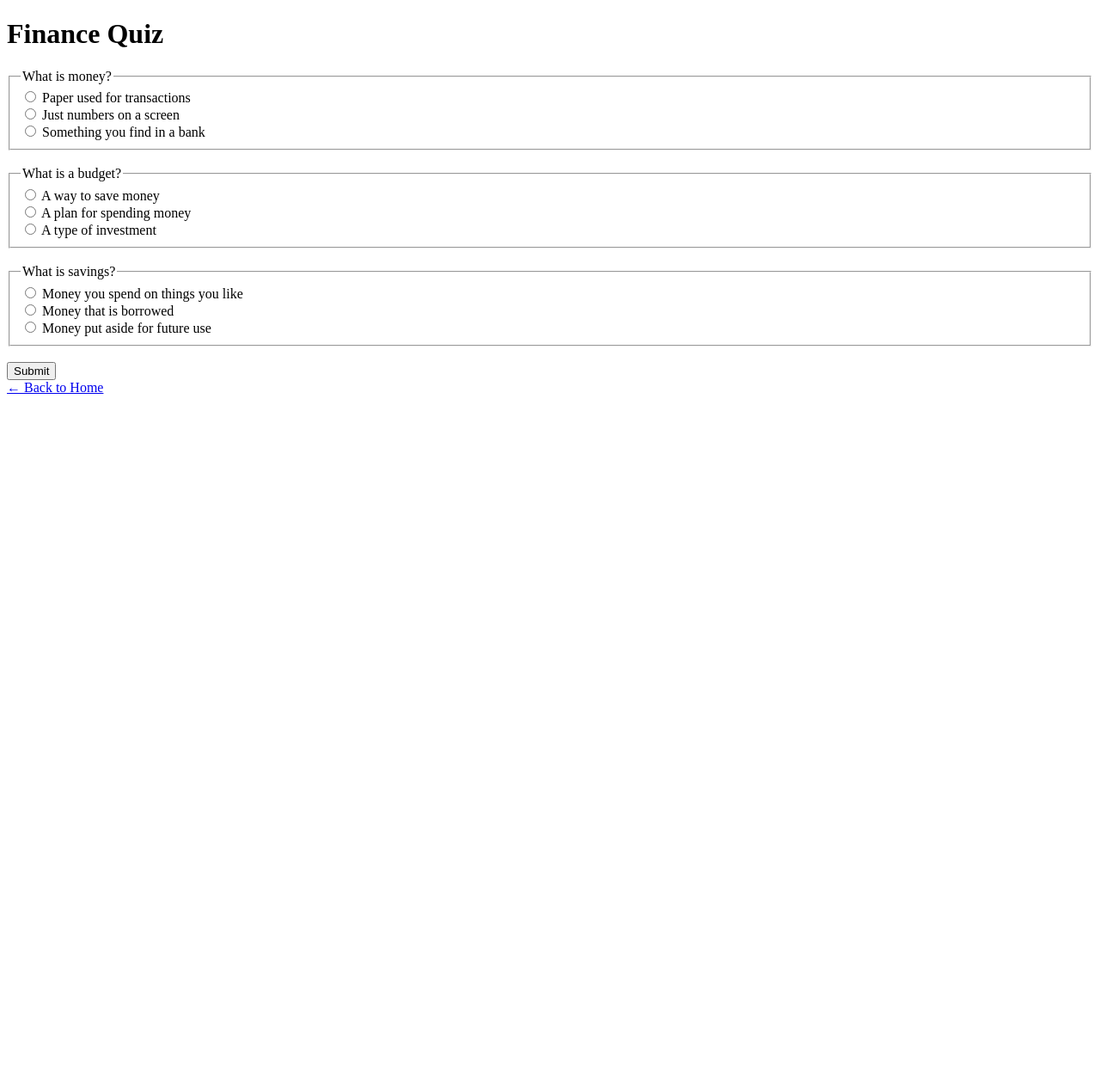
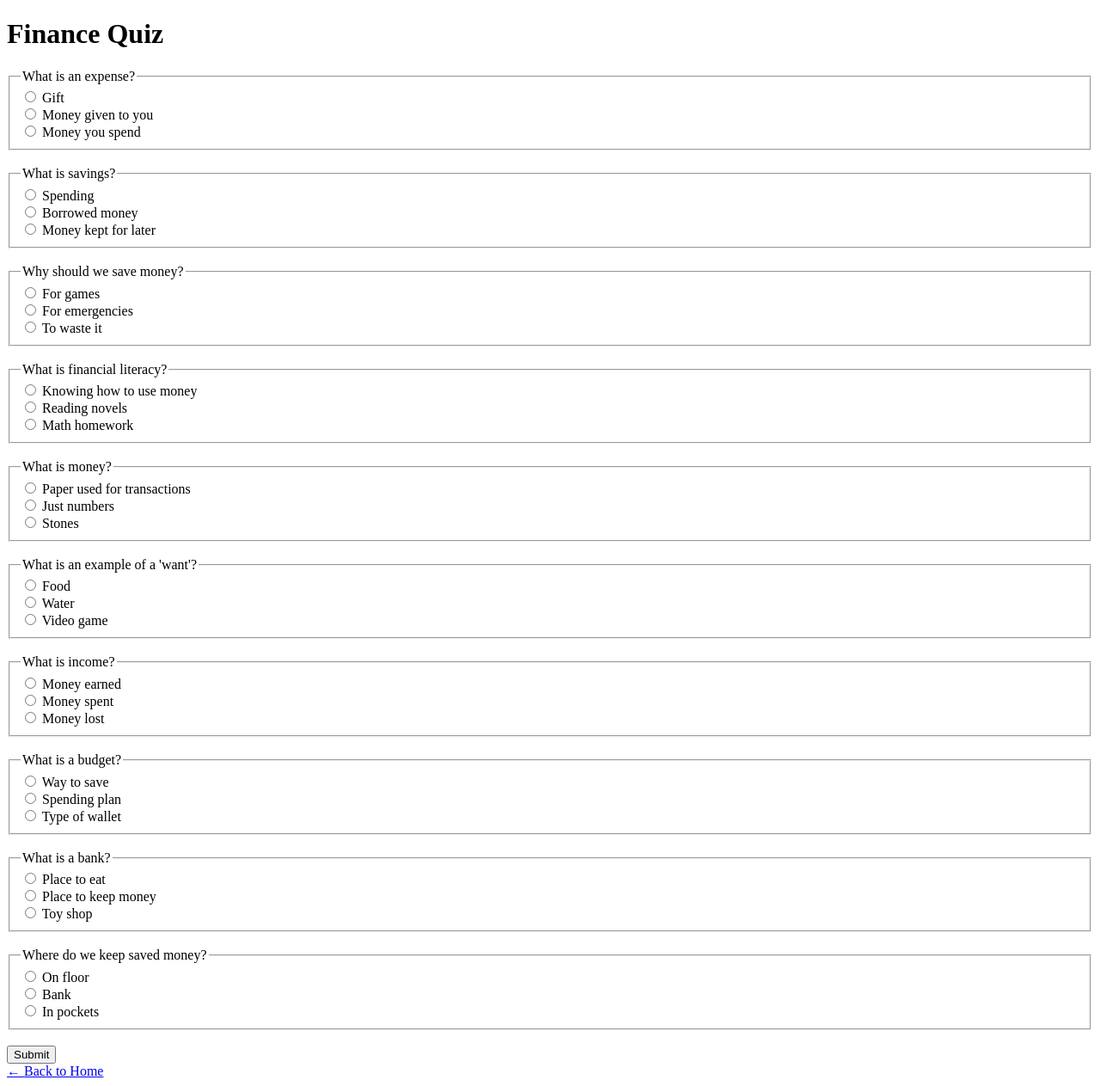
Before and after one commit to Code4Bharat-2025/team2, a Flask app: page /quiz in a window 1280 px wide. Shown: the whole page at 86% size. Before the commit the page ends 458 px from the top, so only its background shows below. Run offline with Flask 3, Linux system fonts and the light colour scheme.

Commit message:
update app

```diff
--- a/app.py
+++ b/app.py
@@ -1,65 +1,89 @@
-from flask import Flask, render_template, request
+from flask import Flask, render_template, request, session, redirect, url_for
+import random
 
 app = Flask(__name__)
+app.secret_key = 'your_secret_key'  # Needed for session
 
-# Define quiz questions and correct answers
-questions = {
-    'q1': {
+# Pool of all questions
+all_questions = [
+    {
         'question': "What is money?",
-        'options': {
-            'a': "Paper used for transactions",
-            'b': "Just numbers on a screen",
-            'c': "Something you find in a bank"
-        },
+        'options': {'a': "Paper used for transactions", 'b': "Just numbers", 'c': "Stones"},
         'answer': 'a'
     },
-    'q2': {
+    {
         'question': "What is a budget?",
-        'options': {
-            'a': "A way to save money",
-            'b': "A plan for spending money",
-            'c': "A type of investment"
-        },
+        'options': {'a': "Way to save", 'b': "Spending plan", 'c': "Type of wallet"},
         'answer': 'b'
     },
-    'q3': {
+    {
         'question': "What is savings?",
-        'options': {
-            'a': "Money you spend on things you like",
-            'b': "Money that is borrowed",
-            'c': "Money put aside for future use"
-        },
+        'options': {'a': "Spending", 'b': "Borrowed money", 'c': "Money kept for later"},
         'answer': 'c'
-    }
-}
-
+    },
+    {
+        'question': "What is a bank?",
+        'options': {'a': "Place to eat", 'b': "Place to keep money", 'c': "Toy shop"},
+        'answer': 'b'
+    },
+    {
+        'question': "What is income?",
+        'options': {'a': "Money earned", 'b': "Money spent", 'c': "Money lost"},
+        'answer': 'a'
+    },
+    {
+        'question': "What is an expense?",
+        'options': {'a': "Gift", 'b': "Money given to you", 'c': "Money you spend"},
+        'answer': 'c'
+    },
+    {
+        'question': "Why should we save money?",
+        'options': {'a': "For games", 'b': "For emergencies", 'c': "To waste it"},
+        'answer': 'b'
+    },
+    {
+        'question': "What is an example of a 'want'?",
+        'options': {'a': "Food", 'b': "Water", 'c': "Video game"},
+        'answer': 'c'
+    },
+    {
+        'question': "Where do we keep saved money?",
+        'options': {'a': "On floor", 'b': "Bank", 'c': "In pockets"},
+        'answer': 'b'
+    },
+    {
+        'question': "What is financial literacy?",
+        'options': {'a': "Knowing how to use money", 'b': "Reading novels", 'c': "Math homework"},
+        'answer': 'a'
+    },
+    # Add more if needed
+]
 
 @app.route('/')
 def home():
     return render_template('home.html')
 
-
 @app.route('/learn')
 def learn():
     return render_template('learn.html')
 
-
 @app.route('/quiz', methods=['GET', 'POST'])
 def quiz():
     if request.method == 'POST':
-        user_answers = {q: request.form.get(q) for q in questions}
+        user_answers = {q: request.form.get(q) for q in session['question_ids']}
+        score = 0
         results = {}
-        score = 0
 
-        for q_id, q_data in questions.items():
-            correct = q_data['answer']
-            user = user_answers.get(q_id)
+        for i, qid in enumerate(session['question_ids']):
+            q = all_questions[qid]
+            user = user_answers.get(str(qid))
+            correct = q['answer']
             is_correct = (user == correct)
             if is_correct:
                 score += 1
-            results[q_id] = {
-                'question': q_data['question'],
-                'options': q_data['options'],
+            results[str(qid)] = {
+                'question': q['question'],
+                'options': q['options'],
                 'correct': correct,
                 'user': user,
                 'is_correct': is_correct
@@ -67,8 +91,11 @@ def quiz():
 
         return render_template('result.html', score=score, results=results)
 
-    return render_template('quiz.html', questions=questions)
-
+    # GET: Select 10 random questions
+    question_ids = random.sample(range(len(all_questions)), 10)
+    session['question_ids'] = [str(qid) for qid in question_ids]
+    selected_questions = {str(qid): all_questions[qid] for qid in question_ids}
+    return render_template('quiz.html', questions=selected_questions)
 
 if __name__ == '__main__':
     app.run(debug=True)
--- a/templates/quiz.html
+++ b/templates/quiz.html
@@ -1,7 +1,6 @@
 <!DOCTYPE html>
-<html lang="en">
+<html>
 <head>
-    <meta charset="UTF-8">
     <title>Finance Quiz</title>
 </head>
 <body>
--- a/templates/result.html
+++ b/templates/result.html
@@ -1,7 +1,6 @@
 <!DOCTYPE html>
-<html lang="en">
+<html>
 <head>
-    <meta charset="UTF-8">
     <title>Quiz Result</title>
 </head>
 <body>
@@ -29,6 +28,6 @@
 </div>
 {% endfor %}
 
-<a href="/">Back to Home</a>
+<a href="/">← Back to Home</a>
 </body>
 </html>
```
